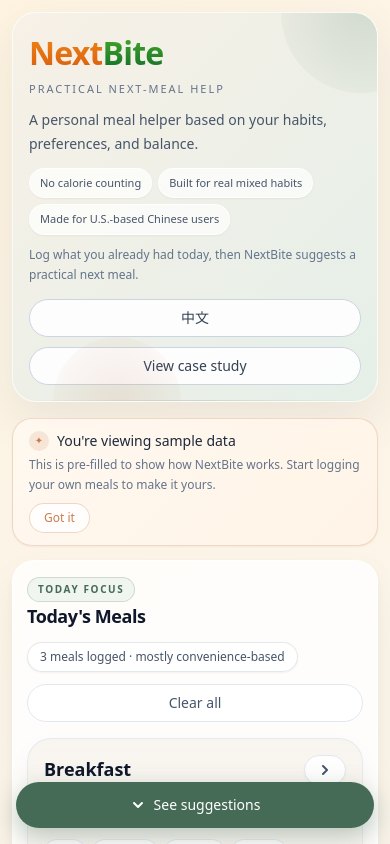
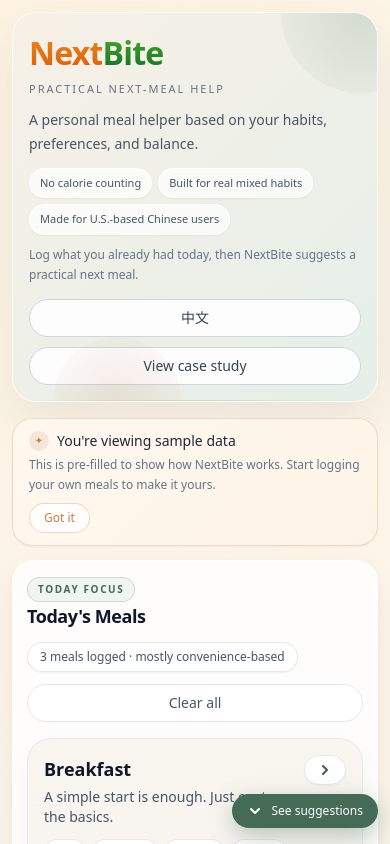
Before and after one commit to HuiYingChung/next-bite, a React (Vite) app: page / in a window 390 px wide. Shown: the top 844 px of the page. Built offline with nearby package versions, Linux system fonts and the light colour scheme.

Commit message:
fixed buttons

```diff
--- a/src/App.tsx
+++ b/src/App.tsx
@@ -1114,7 +1114,7 @@
             className={`safe-bottom fixed z-50 flex items-center justify-center gap-2 border border-moss/30 bg-moss text-white shadow-[0_8px_24px_rgba(69,107,87,0.35)] transition hover:bg-moss/90 active:scale-95 xl:hidden ${
               useCompactRecommendationCta
                 ? "bottom-3 right-3 rounded-full px-3 py-2 text-xs font-medium"
-                : "inset-x-4 bottom-4 rounded-full px-4 py-3 text-sm font-medium sm:inset-x-auto sm:right-4 sm:px-4 sm:py-2.5"
+                : "bottom-4 right-3 rounded-full px-3.5 py-2 text-xs font-medium sm:right-4 sm:px-4 sm:py-2.5 sm:text-sm"
             }`}
             aria-label={locale === "en" ? "See suggestions" : "查看建議"}
           >
--- a/src/index.css
+++ b/src/index.css
@@ -98,7 +98,7 @@
   }
   to {
     opacity: 1;
-    max-height: 2000px;
+    max-height: 10000px;
     transform: translateY(0);
   }
 }
```
